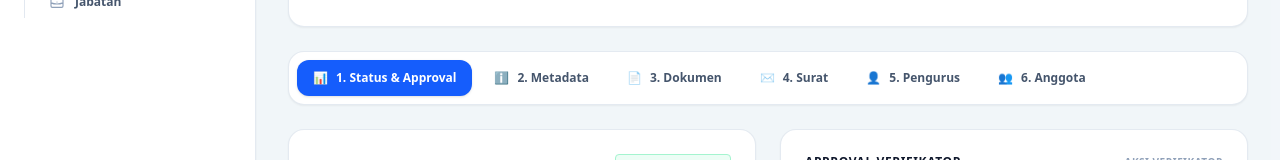
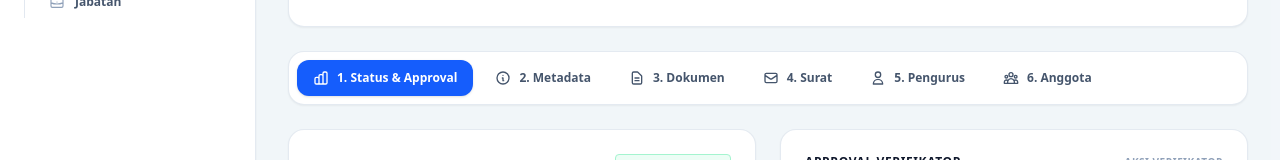
Before and after one commit to damisaviola/ormas-kesbangpolmimika, a Next.js app: page /dashboard/pengajuan/1 in a window 1280 px wide. Shown: the part 435-595 px from the top of the page. Built offline with nearby package versions, Linux system fonts and the light colour scheme.

Commit message:
style: replace tab emojis with professional SVG icons for human-crafted look

```diff
--- a/src/app/dashboard/pengajuan/[id]/page.tsx
+++ b/src/app/dashboard/pengajuan/[id]/page.tsx
@@ -251,12 +251,60 @@ export default function TinjauPengajuanPage({ params }: { params: Promise<{ id:
       {/* Styled Segment Tab Controller */}
       <div className="bg-white dark:bg-slate-900 rounded-2xl border border-slate-200/90 dark:border-slate-800 p-2 shadow-xs flex items-center gap-1.5 overflow-x-auto scrollbar-none">
         {[
-          { id: 'status', label: '1. Status & Approval', icon: '📊' },
-          { id: 'metadata', label: '2. Metadata', icon: 'ℹ️' },
-          { id: 'dokumen', label: '3. Dokumen', icon: '📄' },
-          { id: 'surat', label: '4. Surat', icon: '✉️' },
-          { id: 'pengurus', label: '5. Pengurus', icon: '👤' },
-          { id: 'anggota', label: '6. Anggota', icon: '👥' },
+          {
+            id: 'status',
+            label: '1. Status & Approval',
+            icon: (
+              <svg className="w-4 h-4" fill="none" stroke="currentColor" viewBox="0 0 24 24">
+                <path strokeLinecap="round" strokeLinejoin="round" strokeWidth={2} d="M9 19v-6a2 2 0 00-2-2H5a2 2 0 00-2 2v6a2 2 0 002 2h2a2 2 0 002-2zm0 0V9a2 2 0 012-2h2a2 2 0 012 2v10m-6 0a2 2 0 002 2h2a2 2 0 002-2m0 0V5a2 2 0 012-2h2a2 2 0 012 2v14a2 2 0 01-2 2h-2a2 2 0 01-2-2z" />
+              </svg>
+            ),
+          },
+          {
+            id: 'metadata',
+            label: '2. Metadata',
+            icon: (
+              <svg className="w-4 h-4" fill="none" stroke="currentColor" viewBox="0 0 24 24">
+                <path strokeLinecap="round" strokeLinejoin="round" strokeWidth={2} d="M13 16h-1v-4h-1m1-4h.01M21 12a9 9 0 11-18 0 9 9 0 0118 0z" />
+              </svg>
+            ),
+          },
+          {
+            id: 'dokumen',
+            label: '3. Dokumen',
+            icon: (
+              <svg className="w-4 h-4" fill="none" stroke="currentColor" viewBox="0 0 24 24">
+                <path strokeLinecap="round" strokeLinejoin="round" strokeWidth={2} d="M9 12h6m-6 4h6m2 5H7a2 2 0 01-2-2V5a2 2 0 012-2h5.586a1 1 0 01.707.293l5.414 5.414a1 1 0 01.293.707V19a2 2 0 01-2 2z" />
+              </svg>
+            ),
+          },
+          {
+            id: 'surat',
+            label: '4. Surat',
+            icon: (
+              <svg className="w-4 h-4" fill="none" stroke="currentColor" viewBox="0 0 24 24">
+                <path strokeLinecap="round" strokeLinejoin="round" strokeWidth={2} d="M3 8l7.89 5.26a2 2 0 002.22 0L21 8M5 19h14a2 2 0 002-2V7a2 2 0 00-2-2H5a2 2 0 00-2 2v10a2 2 0 002 2z" />
+              </svg>
+            ),
+          },
+          {
+            id: 'pengurus',
+            label: '5. Pengurus',
+            icon: (
+              <svg className="w-4 h-4" fill="none" stroke="currentColor" viewBox="0 0 24 24">
+                <path strokeLinecap="round" strokeLinejoin="round" strokeWidth={2} d="M16 7a4 4 0 11-8 0 4 4 0 018 0zM12 14a7 7 0 00-7 7h14a7 7 0 00-7-7z" />
+              </svg>
+            ),
+          },
+          {
+            id: 'anggota',
+            label: '6. Anggota',
+            icon: (
+              <svg className="w-4 h-4" fill="none" stroke="currentColor" viewBox="0 0 24 24">
+                <path strokeLinecap="round" strokeLinejoin="round" strokeWidth={2} d="M17 20h5v-2a3 3 0 00-5.356-1.857M17 20H7m10 0v-2c0-.656-.126-1.283-.356-1.857M7 20H2v-2a3 3 0 015.356-1.857M7 20v-2c0-.656.126-1.283.356-1.857m0 0a5.002 5.002 0 019.288 0M15 7a3 3 0 11-6 0 3 3 0 016 0zm6 3a2 2 0 11-4 0 2 2 0 014 0zM7 10a2 2 0 11-4 0 2 2 0 014 0z" />
+              </svg>
+            ),
+          },
         ].map((tab) => (
           <button
             key={tab.id}
```
